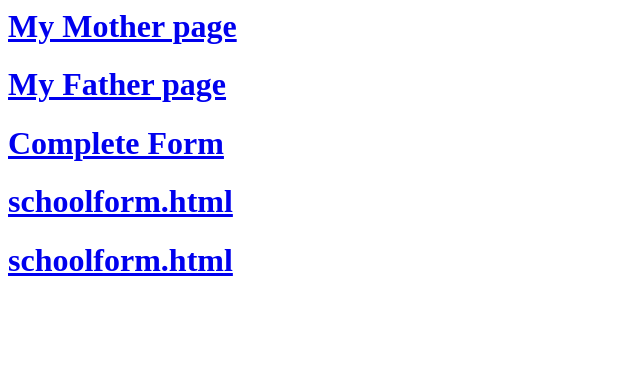
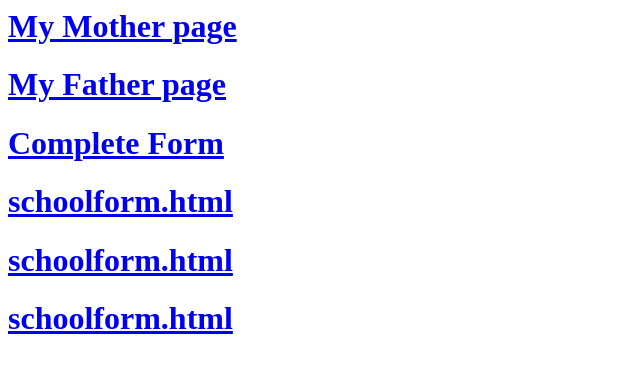
Before and after one commit to Krishkinekar/KRISHKINEKAR, a plain HTML site: page index.html in a window 1280 px wide. Shown: the whole page, without its empty margins (0-640 px from the left). Drawn offline with Linux system fonts and the light colour scheme.

Commit message:
Add files via upload

```diff
--- a/index.html
+++ b/index.html
@@ -27,6 +27,10 @@
     <h1> schoolform.html</h1>
 </a>
 
+<a href="./s.html">
+    <h1> schoolform.html</h1>
+</a>
+
 </body>
 
 </html>
```
